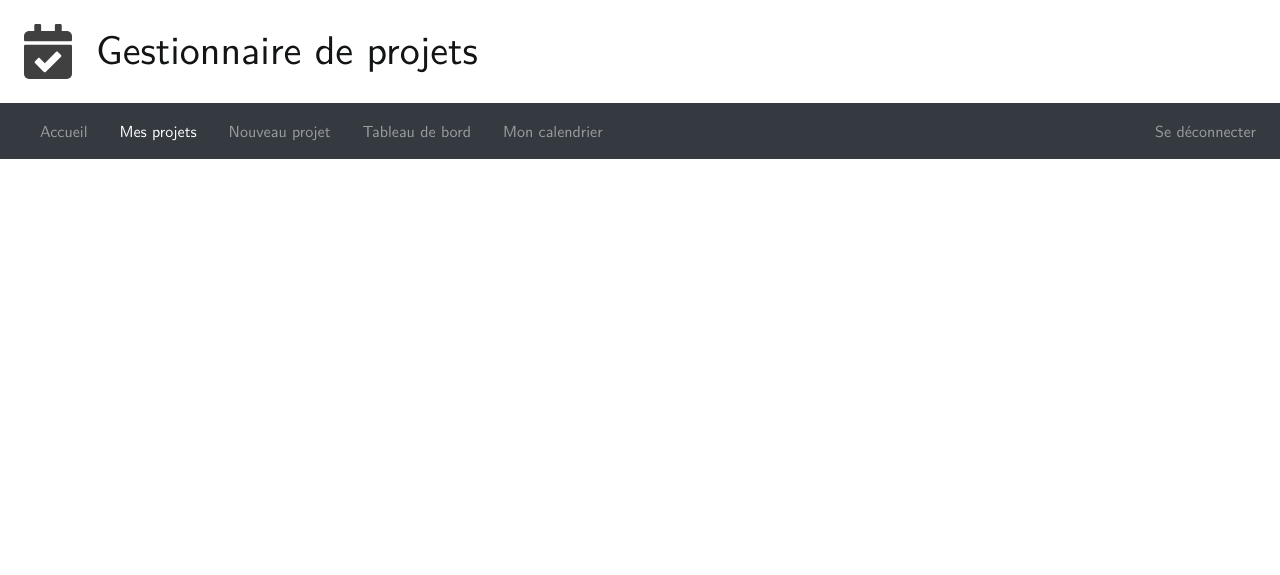
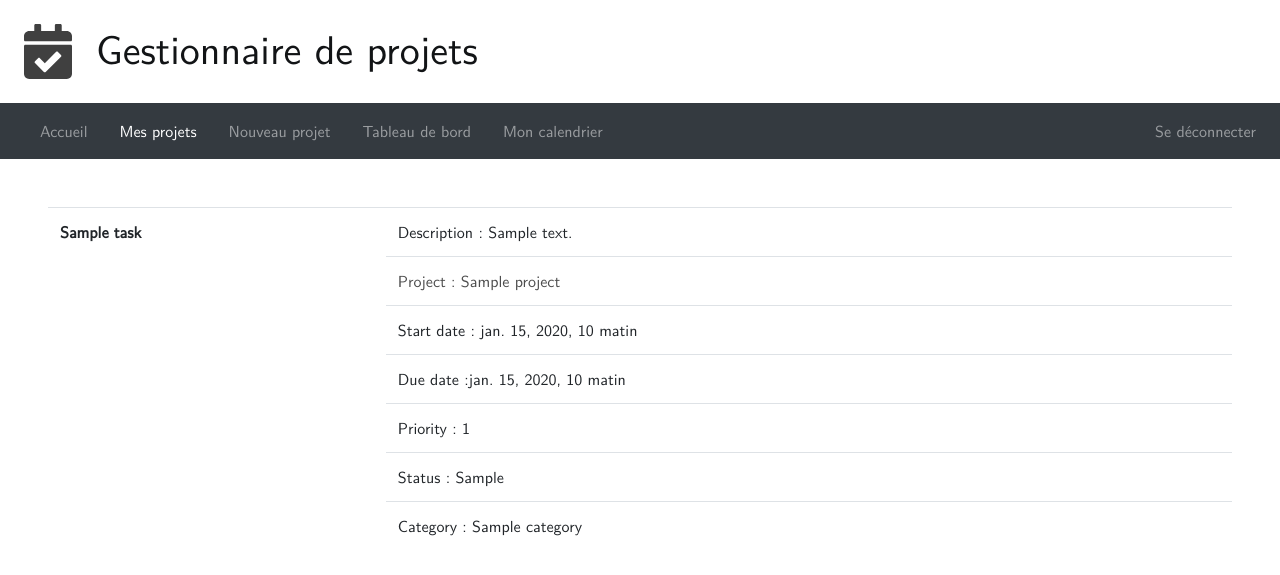
Before and after one commit to houshuanglucie/Web_Group_project, a Django app: page /taskmanager/tasks/ in a window 1280 px wide. Shown: the top 575 px of the page. Run offline with Django 3.2, Linux system fonts and the light colour scheme; a user stored in the database is signed in; tables that the repository leaves empty hold one stand-in row (values such as "Sample post"); parts of the project's set-up code (start-up, migrations or seed data) failed here and were passed over; some libraries are stand-ins or nearby versions.

Commit message:
modification style affichage de toutes les tâches d'un utilisateur et leurs attributs

```diff
--- a/taskmanager/templates/taskmanager/list_tasks.html
+++ b/taskmanager/templates/taskmanager/list_tasks.html
@@ -11,7 +11,6 @@ a:hover {
 </style>
 {% endblock %}
 
-
 {% block script%}
 <script>
    $(document).ready(
@@ -24,17 +23,23 @@ a:hover {
    )
 </script>
 {%endblock%}
-<table>
+
+{% block content %}
+
+<table class="table">
     {% for t in tasks %}
+
     <tr>
        <th rowspan="7">{{t.name}}</th>
-        <td> {{t.descrption }}</td>
+        <td> Description : {{t.description}}</td>
     </tr>
     <tr><td class="thead-dark"><a href="{% url 'focus_project' id=t.project.id %}"> Project : {{t.project.name}}</a></td></tr>
     <tr> <td class="thead-dark"> Start date : {{t.start_date}}</td></tr>
     <tr> <td class="thead-dark"> Due date :{{t.due_date}}</td></tr>
     <tr> <td class="thead-dark"> Priority : {{t.priority}}</td></tr>
     <tr> <td class="thead-dark"> Status : {{t.status}}</td></tr>
-    <tr> <td class="thead-dark"> Category : {{t.categrie}}</td></tr>
+    <tr> <td class="thead-dark"> Category : {{t.category}}</td></tr>
+
     {% endfor %}
 </table>
+{% endblock %}
--- a/taskmanager/views.py
+++ b/taskmanager/views.py
@@ -557,7 +557,7 @@ def projects_members(request):
     return render(request, 'taskmanager/list_members_project.html/' , locals())
 
 def list_tasks(request):
-    tasks = Task.objects.filter(user=request.user)
+    tasks = Task.objects.filter(user__id=request.user.id)
     return render(request,'taskmanager/list_tasks.html',locals())
 
 def finished_tasks(request):
```
